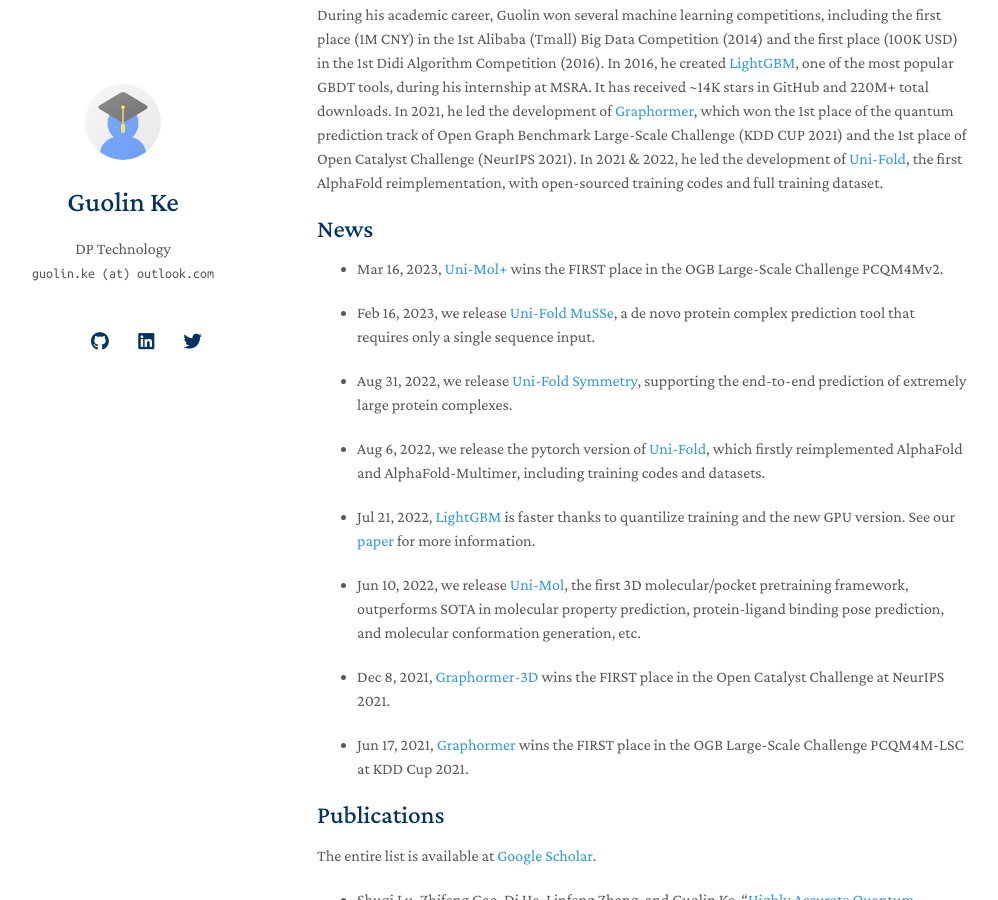
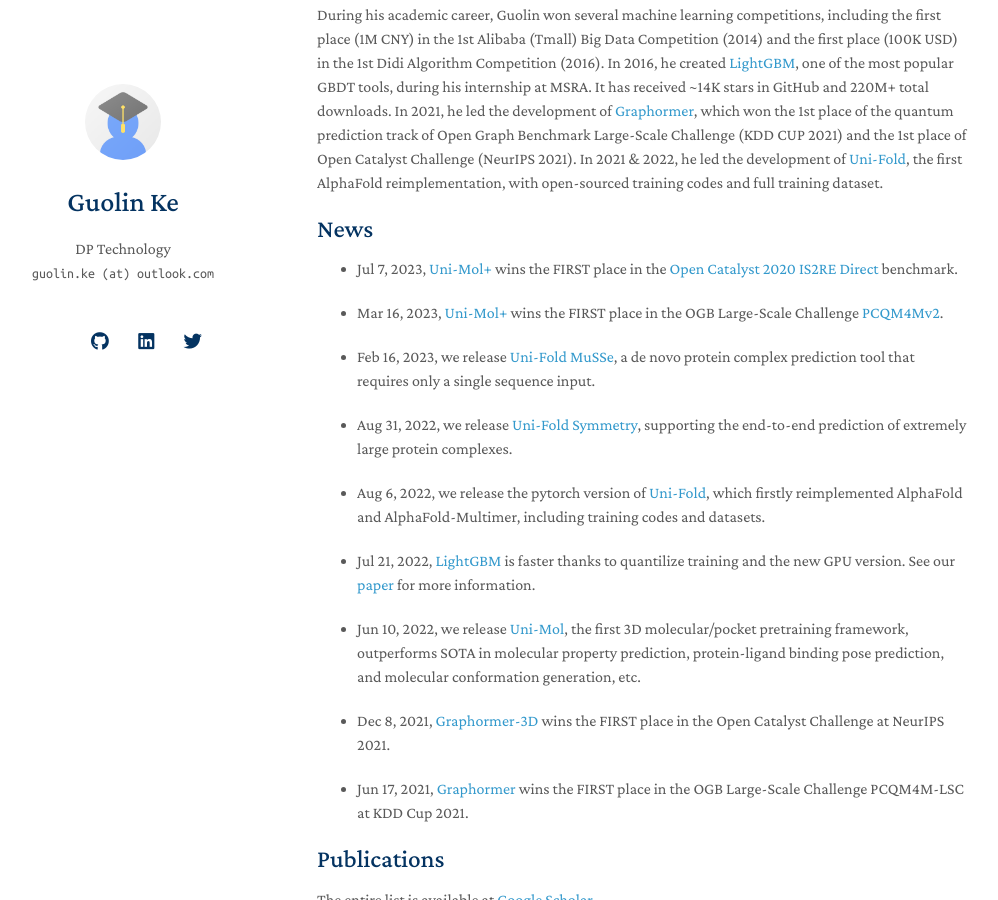
Before and after one commit to guolinke/guolinke.github.io, a Jekyll site: the page built from index.md, in a window 1280 px wide and 900 px high, scrolled down 338 px. Shown: the whole window, without its empty margins (153-1151 px from the left). Built offline with Jekyll 4.4.1, drawn with Linux system fonts in a browser that asks for light colours; nearby versions of some CDN libraries; a style sheet for code colours, icons or effects is not loaded; our own code applies the rules of GitHub Pages for plain Markdown files.

Commit message:
Update index.md

```diff
--- a/index.md
+++ b/index.md
@@ -15,7 +15,9 @@ In 2021 & 2022, he led the development of [Uni-Fold](https://github.com/dptech-c
 
 ## News
 
-- Mar 16, 2023, [Uni-Mol+](https://github.com/dptech-corp/Uni-Mol) wins the FIRST place in the OGB Large-Scale Challenge PCQM4Mv2.
+- Jul 7, 2023, [Uni-Mol+](https://github.com/dptech-corp/Uni-Mol/tree/main/unimol_plus) wins the FIRST place in the [Open Catalyst 2020 IS2RE Direct](https://opencatalystproject.org/leaderboard.html) benchmark.
+
+- Mar 16, 2023, [Uni-Mol+](https://github.com/dptech-corp/Uni-Mol/tree/main/unimol_plus) wins the FIRST place in the OGB Large-Scale Challenge [PCQM4Mv2](https://ogb.stanford.edu/docs/lsc/leaderboards/#pcqm4mv2).
 
 - Feb 16, 2023, we release [Uni-Fold MuSSe](https://www.biorxiv.org/content/10.1101/2023.02.14.528571v1), a de novo protein complex prediction tool that requires only a single sequence input.
 
```
